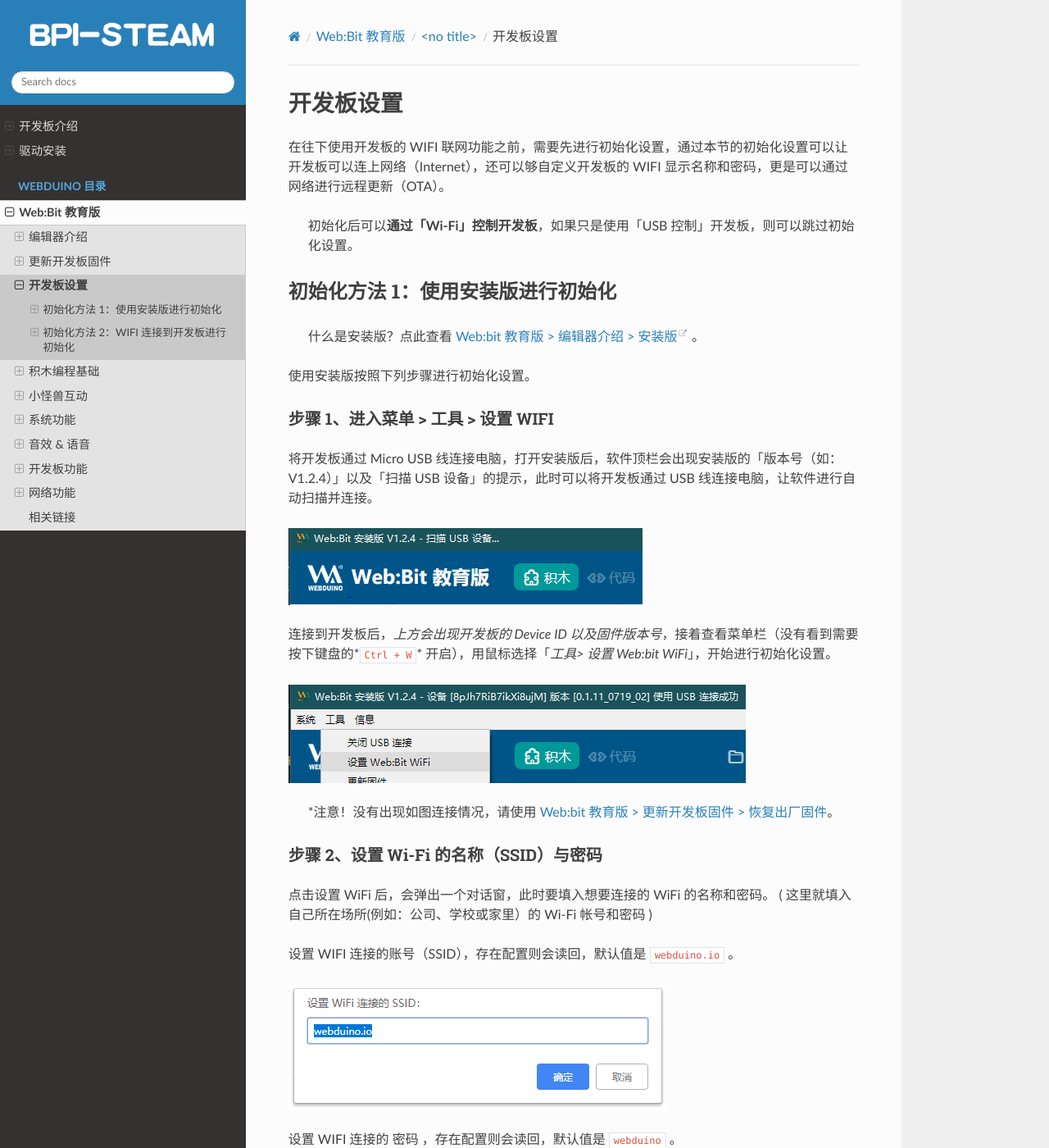
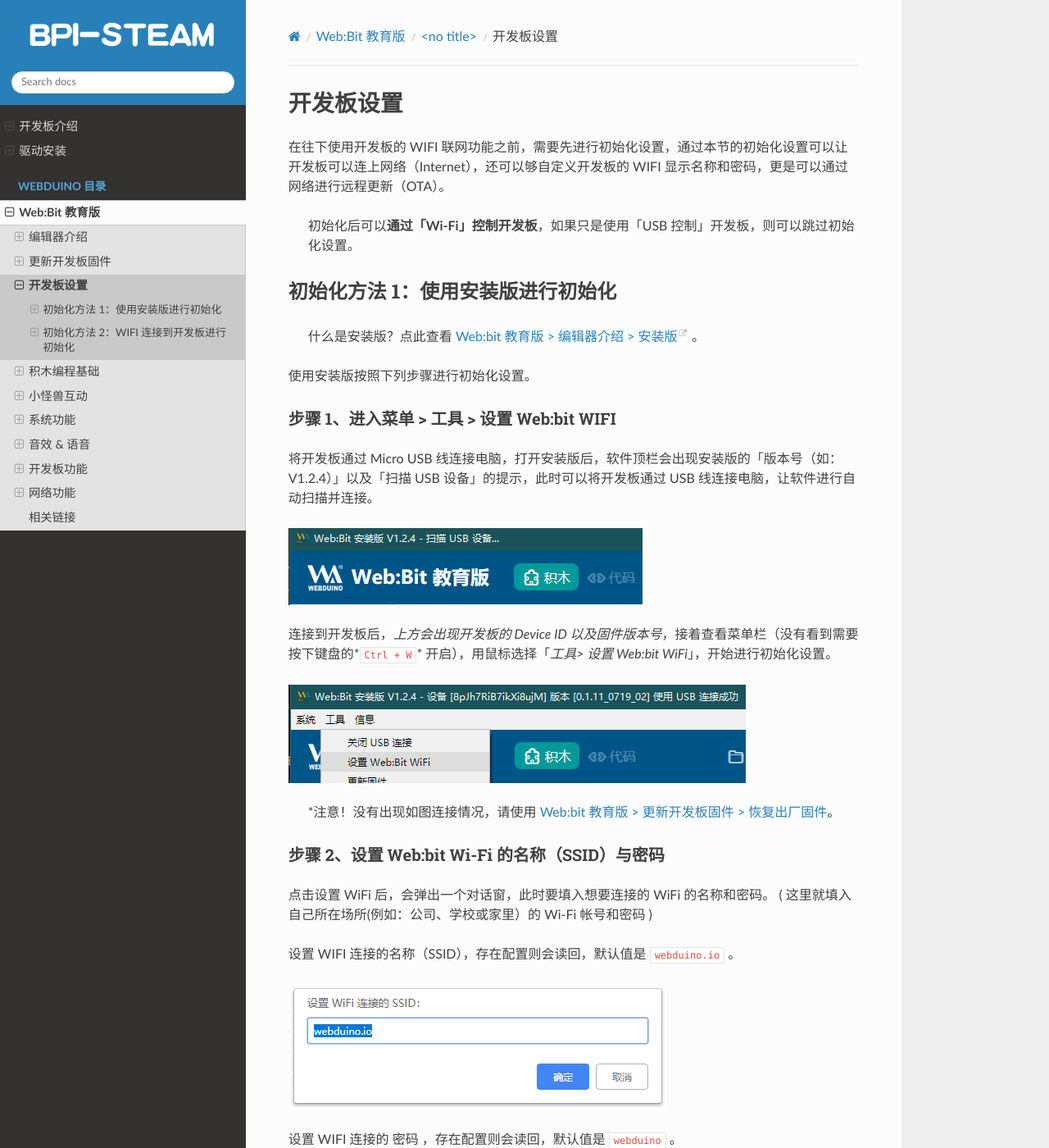
Before and after one commit to BPI-STEAM/simplified_webbit_docs, a Sphinx documentation site: the page built from source/webduino/tutorials/info/setup.md, in a window 1280 px wide and 1400 px high. Shown: the whole window at 82% size. Built offline with Sphinx 7.4.7 and the Read the Docs theme 2.0.0, drawn with Linux system fonts in a browser that asks for light colours; pages that are not in the unit, such as notebooks, are missing from menus.

Commit message:
Update setup.md

```diff
--- a/source/webduino/tutorials/info/setup.md
+++ b/source/webduino/tutorials/info/setup.md
@@ -11,7 +11,7 @@
 
 使用安装版按照下列步骤进行初始化设置。
 
-#### 步骤 1、进入菜单 > 工具 > 设置 WIFI
+#### 步骤 1、进入菜单 > 工具 > 设置 Web:bit WIFI
 
 将开发板通过 Micro USB 线连接电脑，打开安装版后，软件顶栏会出现安装版的「版本号（如：V1.2.4）」以及「扫描 USB 设备」的提示，此时可以将开发板通过 USB 线连接电脑，让软件进行自动扫描并连接。
 
@@ -23,11 +23,11 @@
 
 > *注意！没有出现如图连接情况，请使用 [Web:bit 教育版 > 更新开发板固件 > 恢复出厂固件](update.md)。
 
-#### 步骤 2、设置 Wi-Fi 的名称（SSID）与密码
+#### 步骤 2、设置 Web:bit Wi-Fi 的名称（SSID）与密码
 
 点击设置 WiFi 后，会弹出一个对话窗，此时要填入想要连接的 WiFi 的名称和密码。 ( 这里就填入自己所在场所(例如：公司、学校或家里）的 Wi-Fi 帐号和密码 )
 
-设置 WIFI 连接的账号（SSID），存在配置则会读回，默认值是 `webduino.io` 。
+设置 WIFI 连接的名称（SSID），存在配置则会读回，默认值是 `webduino.io` 。
 
 ![](setup/upload_621ed89a98ab4e189626b6f46381ddd5.png)
 
```
